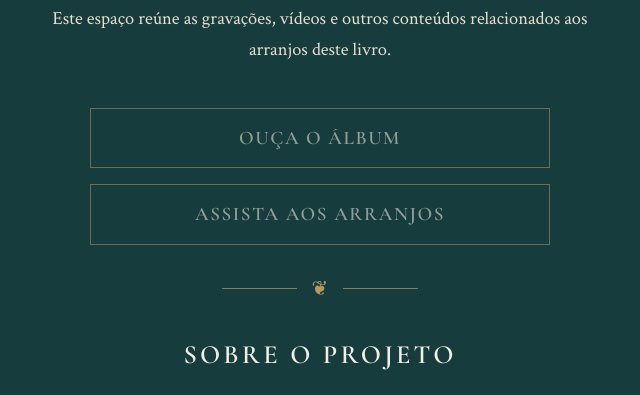
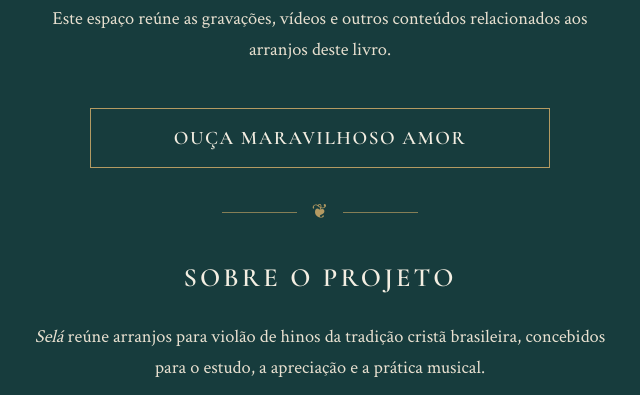
Before and after one commit to MrJasonMartins/sela, a plain HTML site: page index.html in a window 1280 px wide. Shown: the part 379-774 px from the top of the page, without its empty margins (320-960 px from the left). Drawn offline with nearby package versions, Linux system fonts and the light colour scheme.

Commit message:
Update index.html

```diff
--- a/index.html
+++ b/index.html
@@ -184,22 +184,6 @@
 
 
         /* =========================================================
-           BOTÃO DESATIVADO — enquanto as gravações não existem
-           ========================================================= */
-
-        .botao-em-breve {
-            opacity: 0.55;
-            cursor: default;
-        }
-
-        .botao-em-breve:hover {
-            background: transparent;
-            color: var(--marfim);
-            border-color: var(--dourado);
-        }
-
-
-        /* =========================================================
            SOBRE
            ========================================================= */
 
@@ -306,27 +290,12 @@
 
             <div class="links">
 
-                <!--
-                    QUANDO O ÁLBUM ESTIVER PRONTO:
-                    substitua "#" pelo endereço do Spotify.
-                -->
-
-                <a href="#"
-                   class="botao botao-em-breve"
-                   aria-label="Álbum — em breve">
-                    Ouça o álbum
-                </a>
-
-
-                <!--
-                    QUANDO OS VÍDEOS ESTIVEREM PRONTOS:
-                    substitua "#" pelo endereço do YouTube.
-                -->
-
-                <a href="#"
-                   class="botao botao-em-breve"
-                   aria-label="Vídeos dos arranjos — em breve">
-                    Assista aos arranjos
+                <a href="https://hitondigital.com/pre-save/jason-martins/maravilhoso-amor-what-wondrous-love-is-this-qimd881alnnj"
+                   class="botao"
+                   target="_blank"
+                   rel="noopener noreferrer"
+                   aria-label="Ouça Maravilhoso Amor na Hit On">
+                    Ouça Maravilhoso Amor
                 </a>
 
             </div>
```
